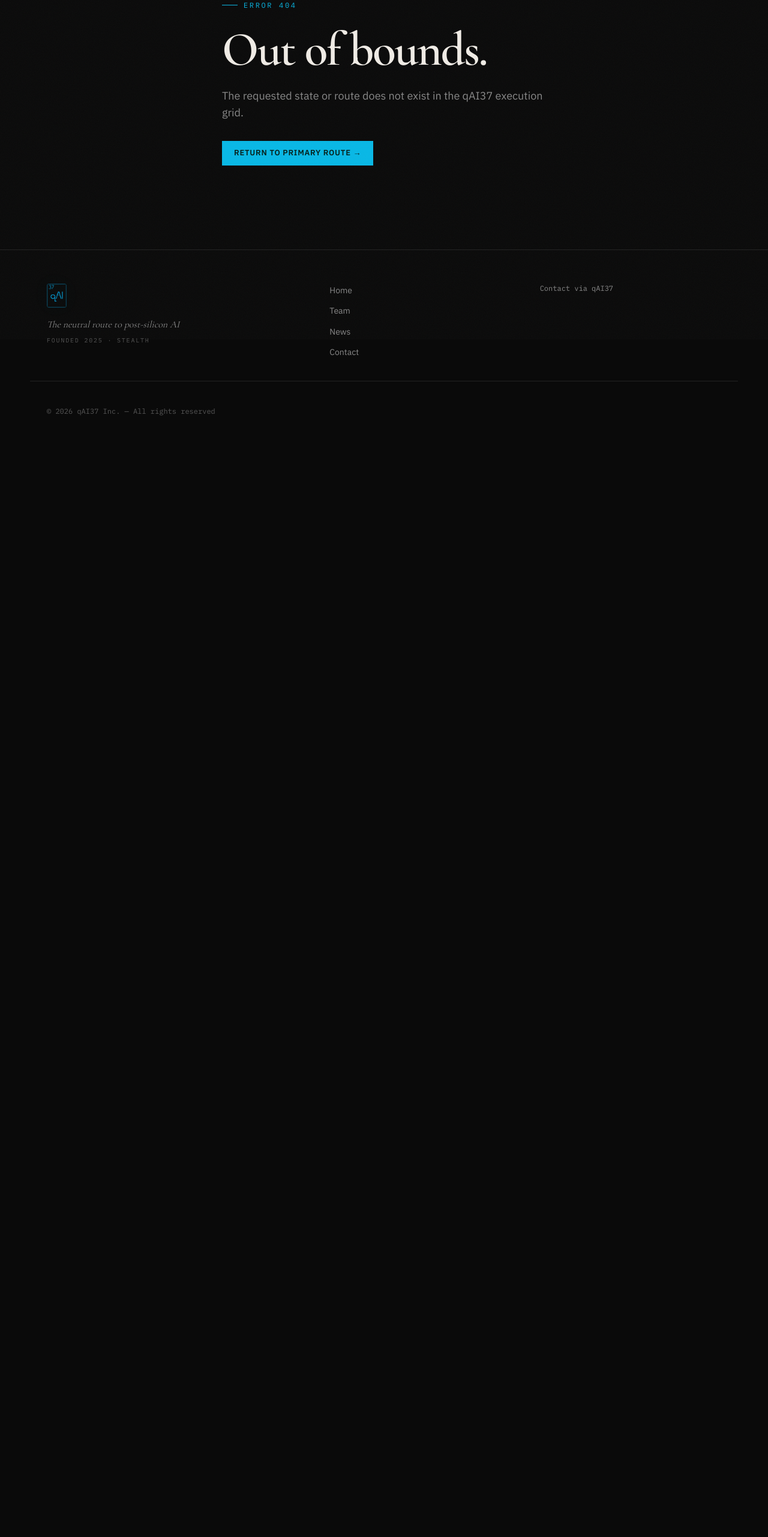
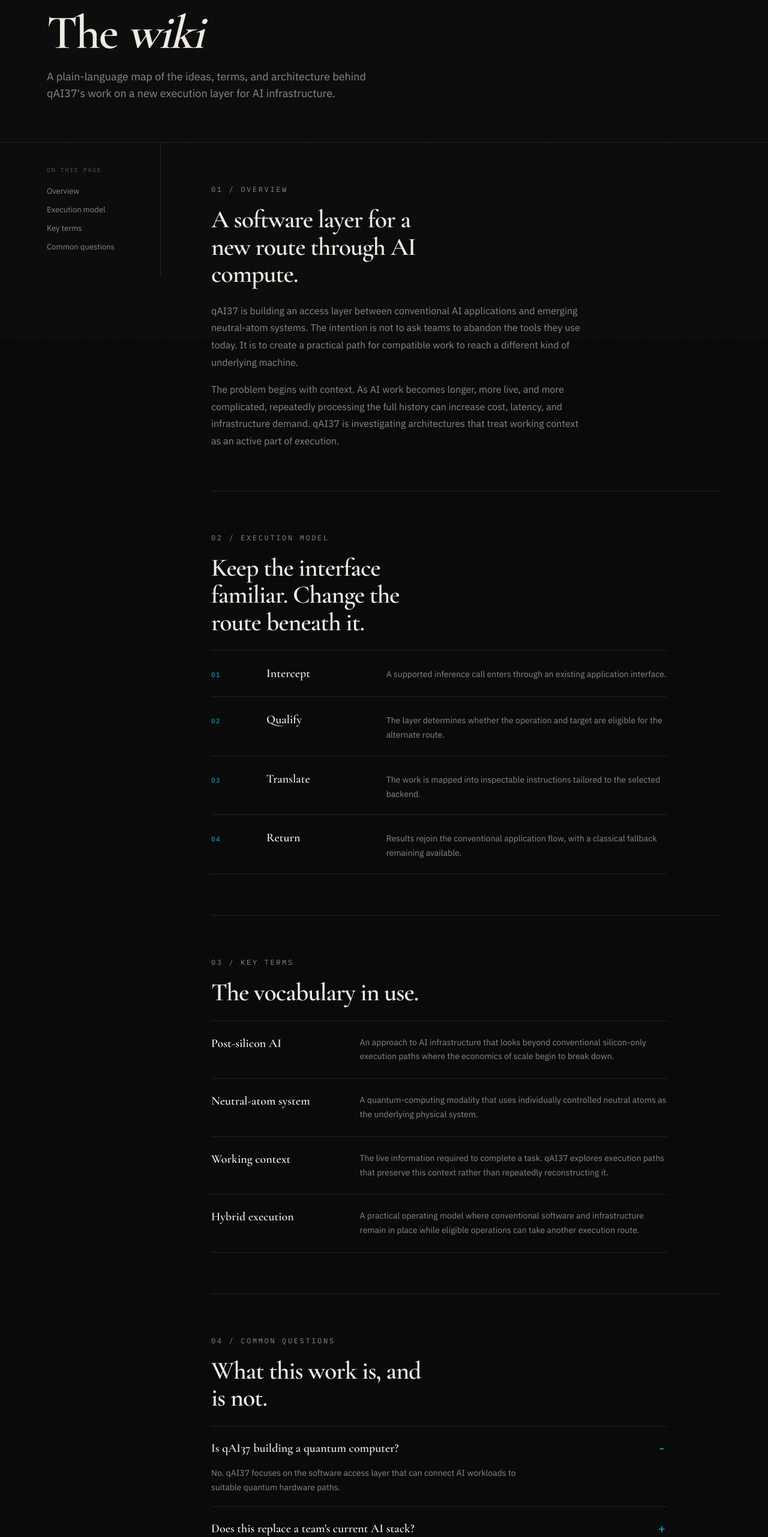
Before and after one commit to lizzierunner/qai37-site, a Next.js app: page /wiki in a window 1280 px wide. Before the commit this address had no page. Shown: the part 234-2797 px from the top of the page at 60% size. Before the commit the page ends 965 px from the top, so only its background shows below. Built offline with nearby package versions, Linux system fonts and the light colour scheme.

Commit message:
Add qAI37 wiki

```diff
--- a/app/globals.css
+++ b/app/globals.css
@@ -296,6 +296,37 @@ footer{border-top:1px solid var(--line);padding:56px 0 36px}
 /* ======================== 404 PAGE ======================== */
 .p-notfound .intro{padding:120px 0 140px;min-height:55vh;display:flex;align-items:center}
 
+/* ======================== WIKI ======================== */
+.p-wiki .wiki-hero{padding:92px 0 66px;border-bottom:1px solid var(--line)}
+.p-wiki .wiki-hero h1{margin-bottom:18px}
+.p-wiki .wiki-content{padding:0 0 110px}
+.wiki-layout{display:grid;grid-template-columns:190px minmax(0,1fr);gap:84px}
+.wiki-index{position:sticky;top:132px;height:max-content;padding:38px 0;border-right:1px solid var(--line);display:flex;flex-direction:column;align-items:flex-start;gap:10px}
+.wiki-index-label{font-family:var(--font-mono);font-size:10px;color:var(--muted-2);letter-spacing:.16em;text-transform:uppercase;margin-bottom:7px}
+.wiki-index a{font-size:13px;color:var(--muted);transition:color .2s}
+.wiki-index a:hover{color:var(--cyan)}
+.wiki-articles{min-width:0}
+.wiki-entry{padding:68px 0;border-bottom:1px solid var(--line);scroll-margin-top:130px}
+.wiki-entry h2{font-size:clamp(28px,3.5vw,42px);max-width:19ch;margin-bottom:24px}
+.wiki-entry>p{color:var(--muted);font-size:16px;line-height:1.8;max-width:65ch;margin-top:16px}
+.wiki-flow{list-style:none;border-top:1px solid var(--line);max-width:760px;counter-reset:wiki-flow}
+.wiki-flow li{counter-increment:wiki-flow;display:grid;grid-template-columns:70px minmax(130px,.55fr) 1.45fr;gap:22px;padding:22px 0;border-bottom:1px solid var(--line);align-items:baseline}
+.wiki-flow li::before{content:"0" counter(wiki-flow);font-family:var(--font-mono);font-size:11px;color:var(--cyan);letter-spacing:.12em}
+.wiki-flow strong{font-family:var(--font-display);font-size:20px;color:var(--text);font-weight:600}
+.wiki-flow span,.wiki-terms dd,.wiki-questions p{color:var(--muted);font-size:14px;line-height:1.7}
+.wiki-terms{border-top:1px solid var(--line);max-width:760px}
+.wiki-terms>div{display:grid;grid-template-columns:minmax(160px,.6fr) 1.4fr;gap:28px;padding:24px 0;border-bottom:1px solid var(--line)}
+.wiki-terms dt{font-family:var(--font-display);font-size:20px;color:var(--text);font-weight:600;line-height:1.3}
+.wiki-terms dd{margin:0}
+.wiki-questions{max-width:760px;border-top:1px solid var(--line)}
+.wiki-questions details{border-bottom:1px solid var(--line);padding:20px 0}
+.wiki-questions summary{cursor:pointer;color:var(--text);font-family:var(--font-display);font-size:20px;font-weight:600;padding-right:30px;position:relative;list-style:none}
+.wiki-questions summary::-webkit-details-marker{display:none}
+.wiki-questions summary::after{content:"+";position:absolute;right:3px;color:var(--cyan);font-family:var(--font-mono);font-weight:400}
+.wiki-questions details[open] summary::after{content:"-"}
+.wiki-questions p{margin-top:14px;max-width:62ch}
+@media(max-width:800px){.p-wiki .wiki-hero{padding:64px 0 42px}.p-wiki .wiki-content{padding-bottom:72px}.wiki-layout{display:block}.wiki-index{position:static;border-right:0;border-bottom:1px solid var(--line);padding:24px 0;display:grid;grid-template-columns:repeat(2,minmax(0,1fr));gap:8px 20px}.wiki-index-label{grid-column:1/-1}.wiki-entry{padding:48px 0}.wiki-flow li{grid-template-columns:42px 1fr;gap:10px 16px}.wiki-flow span{grid-column:2}.wiki-terms>div{grid-template-columns:1fr;gap:8px}.wiki-questions summary{font-size:18px}}
+
 /* ======================== COMMAND PALETTE ======================== */
 .cmd-trigger-btn{display:inline-flex;align-items:center;gap:8px;padding:6px 12px;background:rgba(255,255,255,.04);border:1px solid var(--line);border-radius:6px;color:var(--muted);font-family:var(--font-mono);font-size:11px;cursor:pointer;transition:border-color .2s,color .2s,background .2s;margin-right:8px}
 .cmd-trigger-btn:hover{border-color:var(--cyan);color:var(--text);background:rgba(8,184,230,.06)}
--- /dev/null
+++ b/app/wiki/page.tsx
@@ -0,0 +1,121 @@
+import type { Metadata } from "next";
+
+export const metadata: Metadata = {
+  title: "Wiki",
+  description:
+    "A working reference for qAI37's approach to quantum-native AI infrastructure.",
+};
+
+const TERMS = [
+  {
+    term: "Post-silicon AI",
+    description:
+      "An approach to AI infrastructure that looks beyond conventional silicon-only execution paths where the economics of scale begin to break down.",
+  },
+  {
+    term: "Neutral-atom system",
+    description:
+      "A quantum-computing modality that uses individually controlled neutral atoms as the underlying physical system.",
+  },
+  {
+    term: "Working context",
+    description:
+      "The live information required to complete a task. qAI37 explores execution paths that preserve this context rather than repeatedly reconstructing it.",
+  },
+  {
+    term: "Hybrid execution",
+    description:
+      "A practical operating model where conventional software and infrastructure remain in place while eligible operations can take another execution route.",
+  },
+];
+
+export default function WikiPage() {
+  return (
+    <div className="p-wiki">
+      <section className="wiki-hero">
+        <div className="wrap">
+          <span className="eyebrow reveal">qAI37 reference</span>
+          <h1 className="reveal s1">The <em>wiki</em></h1>
+          <p className="lede reveal s2">
+            A plain-language map of the ideas, terms, and architecture behind qAI37&apos;s
+            work on a new execution layer for AI infrastructure.
+          </p>
+        </div>
+      </section>
+
+      <section className="wiki-content">
+        <div className="wrap wiki-layout">
+          <aside className="wiki-index reveal" aria-label="Wiki sections">
+            <span className="wiki-index-label">On this page</span>
+            <a href="#overview">Overview</a>
+            <a href="#execution">Execution model</a>
+            <a href="#terms">Key terms</a>
+            <a href="#questions">Common questions</a>
+          </aside>
+
+          <div className="wiki-articles">
+            <article className="wiki-entry reveal" id="overview">
+              <span className="sec-eyebrow">01 / Overview</span>
+              <h2>A software layer for a new route through AI compute.</h2>
+              <p>
+                qAI37 is building an access layer between conventional AI applications and
+                emerging neutral-atom systems. The intention is not to ask teams to abandon
+                the tools they use today. It is to create a practical path for compatible
+                work to reach a different kind of underlying machine.
+              </p>
+              <p>
+                The problem begins with context. As AI work becomes longer, more live, and
+                more complicated, repeatedly processing the full history can increase cost,
+                latency, and infrastructure demand. qAI37 is investigating architectures
+                that treat working context as an active part of execution.
+              </p>
+            </article>
+
+            <article className="wiki-entry reveal" id="execution">
+              <span className="sec-eyebrow">02 / Execution model</span>
+              <h2>Keep the interface familiar. Change the route beneath it.</h2>
+              <ol className="wiki-flow">
+                <li><strong>Intercept</strong><span>A supported inference call enters through an existing application interface.</span></li>
+                <li><strong>Qualify</strong><span>The layer determines whether the operation and target are eligible for the alternate route.</span></li>
+                <li><strong>Translate</strong><span>The work is mapped into inspectable instructions tailored to the selected backend.</span></li>
+                <li><strong>Return</strong><span>Results rejoin the conventional application flow, with a classical fallback remaining available.</span></li>
+              </ol>
+            </article>
+
+            <article className="wiki-entry reveal" id="terms">
+              <span className="sec-eyebrow">03 / Key terms</span>
+              <h2>The vocabulary in use.</h2>
+              <dl className="wiki-terms">
+                {TERMS.map((item) => (
+                  <div key={item.term}>
+                    <dt>{item.term}</dt>
+                    <dd>{item.description}</dd>
+                  </div>
+                ))}
+              </dl>
+            </article>
+
+            <article className="wiki-entry reveal" id="questions">
+              <span className="sec-eyebrow">04 / Common questions</span>
+              <h2>What this work is, and is not.</h2>
+              <div className="wiki-questions">
+                <details open>
+                  <summary>Is qAI37 building a quantum computer?</summary>
+                  <p>No. qAI37 focuses on the software access layer that can connect AI workloads to suitable quantum hardware paths.</p>
+                </details>
+                <details>
+                  <summary>Does this replace a team&apos;s current AI stack?</summary>
+                  <p>No. The intended model is hybrid: keep existing software interfaces and conventional execution available while adding an alternate route for eligible work.</p>
+                </details>
+                <details>
+                  <summary>Why neutral atoms?</summary>
+                  <p>Neutral-atom systems offer a promising physical platform for quantum computing. qAI37 is pursuing a vendor-agnostic layer so the software approach is not dependent on one hardware provider.</p>
+                </details>
+              </div>
+            </article>
+          </div>
+        </div>
+      </section>
+    </div>
+  );
+}
--- a/components/CommandPalette.tsx
+++ b/components/CommandPalette.tsx
@@ -16,6 +16,7 @@ type SearchItem = {
 const ITEMS: SearchItem[] = [
   // Navigation
   { id: "nav-home", category: "Navigation", title: "Home", subtitle: "A new software layer for AI infrastructure", url: "/" },
+  { id: "nav-wiki", category: "Navigation", title: "Wiki", subtitle: "qAI37 terms, architecture, and common questions", url: "/wiki" },
   { id: "nav-team", category: "Navigation", title: "Team", subtitle: "Leadership, engineers, and scientific advisors", url: "/team" },
   { id: "nav-news", category: "Navigation", title: "News", subtitle: "Company announcements & neutral-atom industry updates", url: "/news" },
   { id: "nav-contact", category: "Navigation", title: "Contact", subtitle: "Get in touch with the qAI37 founding team", url: "/contact" },
--- a/components/SiteFooter.tsx
+++ b/components/SiteFooter.tsx
@@ -14,6 +14,7 @@ export default function SiteFooter() {
         </div>
         <nav className="foot-links" aria-label="Footer">
           <Link href="/">Home</Link>
+          <Link href="/wiki">Wiki</Link>
           <Link href="/team">Team</Link>
           <Link href="/news">News</Link>
           <Link href="/contact">Contact</Link>
--- a/components/SiteHeader.tsx
+++ b/components/SiteHeader.tsx
@@ -7,6 +7,7 @@ import { BASE_PATH } from "@/lib/basePath";
 
 const LINKS = [
   { href: "/", label: "Home" },
+  { href: "/wiki", label: "Wiki" },
   { href: "/team", label: "Team" },
   { href: "/news", label: "News" },
   { href: "/contact", label: "Contact" },
```
